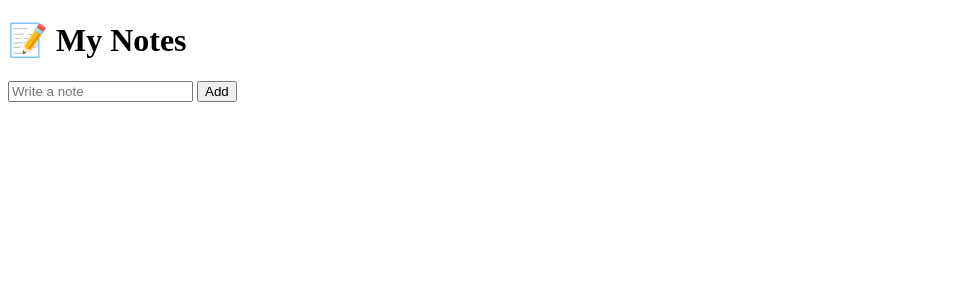
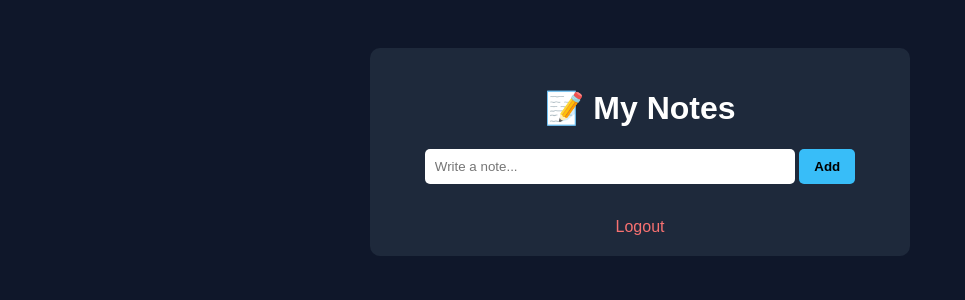
Before and after one commit to rickbelui2005-cloud/notes-app2.0, a Flask app: page / in a window 1280 px wide. Shown: the top 300 px of the page, without its empty margins (0-965 px from the left). Run offline with Flask 3, Linux system fonts and the light colour scheme; the visitor is signed in with stand-in values (Sample User, id 1); data that the repository does not hold is empty; some libraries are stand-ins or nearby versions.

Commit message:
index.html

```diff
--- a/templates/index.html
+++ b/templates/index.html
@@ -2,21 +2,74 @@
 <html>
 <head>
     <title>Notes App</title>
+    <style>
+        body {
+            font-family: Arial;
+            background: #0f172a;
+            color: white;
+            text-align: center;
+            padding: 40px;
+        }
+
+        .container {
+            max-width: 500px;
+            margin: auto;
+            background: #1e293b;
+            padding: 20px;
+            border-radius: 10px;
+        }
+
+        input {
+            width: 70%;
+            padding: 10px;
+            border: none;
+            border-radius: 5px;
+        }
+
+        button {
+            padding: 10px 15px;
+            background: #38bdf8;
+            border: none;
+            border-radius: 5px;
+            color: black;
+            font-weight: bold;
+            cursor: pointer;
+        }
+
+        li {
+            background: #334155;
+            margin: 10px;
+            padding: 10px;
+            border-radius: 5px;
+            list-style: none;
+        }
+
+        a {
+            color: #f87171;
+            text-decoration: none;
+        }
+    </style>
 </head>
+
 <body>
 
+<div class="container">
     <h1>📝 My Notes</h1>
 
     <form method="POST">
-    <input type="text" name="note" placeholder="Write a note" required>
-    <button type="submit">Add</button>
+        <input type="text" name="note" placeholder="Write a note..." required>
+        <button>Add</button>
     </form>
 
     <ul>
         {% for note in notes %}
-        <li>{{ note[1] }}</li>
+            <li>{{ note[2] }}</li>
         {% endfor %}
     </ul>
 
+    <br>
+    <a href="/logout">Logout</a>
+</div>
+
 </body>
 </html>
```
Lines whose indentation alone changed are shown as unchanged.
